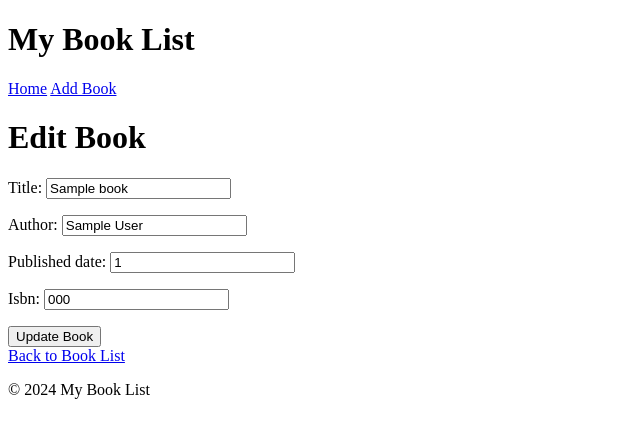
After one commit to soroush-04/django-azure-playground, a Django app: page /edit/1/ in a window 1280 px wide. The commit adds this page. Shown: the top 438 px of the page, without its empty margins (0-640 px from the left). Run offline with Django 5.2, Linux system fonts and the light colour scheme; tables that the repository leaves empty hold one stand-in row (values such as "Sample post").

Commit message:
Update functionality to the books list

```diff
--- a/myapp/templates/book_list.html
+++ b/myapp/templates/book_list.html
@@ -9,6 +9,7 @@
     <ul>
         {% for book in books %}
             <li>{{ book.title }} by {{ book.author }} ({{ book.published_date }})</li>
+            <a href="{% url 'edit_book' book.id %}">Edit</a>
         {% empty %}
             <li>No books available.</li>
         {% endfor %}
--- /dev/null
+++ b/myapp/templates/edit_book.html
@@ -0,0 +1,11 @@
+{% extends 'base.html' %}
+{% block title %}Edit Book{% endblock %}
+{% block content %}
+<h1>Edit Book</h1>
+<form method="post">
+    {% csrf_token %}
+    {{ form.as_p }}
+    <button type="submit">Update Book</button>
+</form>
+<a href="{% url 'book_list' %}">Back to Book List</a>
+{% endblock %}
--- a/myapp/urls.py
+++ b/myapp/urls.py
@@ -11,4 +11,5 @@ urlpatterns = [
     path("greeting/", views.greeting, name="greeting"),
     path("add_book/", views.add_book, name="add_book"),
     path("books/", views.book_list, name="book_list"),
+    path("edit/<int:book_id>/", views.edit_book, name="edit_book"),
 ]
--- a/myapp/views.py
+++ b/myapp/views.py
@@ -1,4 +1,4 @@
-from django.shortcuts import render, redirect
+from django.shortcuts import render, redirect, get_object_or_404
 
 # Create your views here.
 
@@ -52,3 +52,15 @@ def add_book(request):
 def book_list(request):
     books = Book.objects.all()
     return render(request, "book_list.html", {"books": books})
+
+
+def edit_book(request, book_id):
+    book = get_object_or_404(Book, pk=book_id)
+    if request.method == "POST":
+        form = BookForm(request.POST, instance=book)
+        if form.is_valid():
+            form.save()
+            return redirect("book_list")
+    else:
+        form = BookForm(instance=book)
+    return render(request, "edit_book.html", {"form": form})
```
